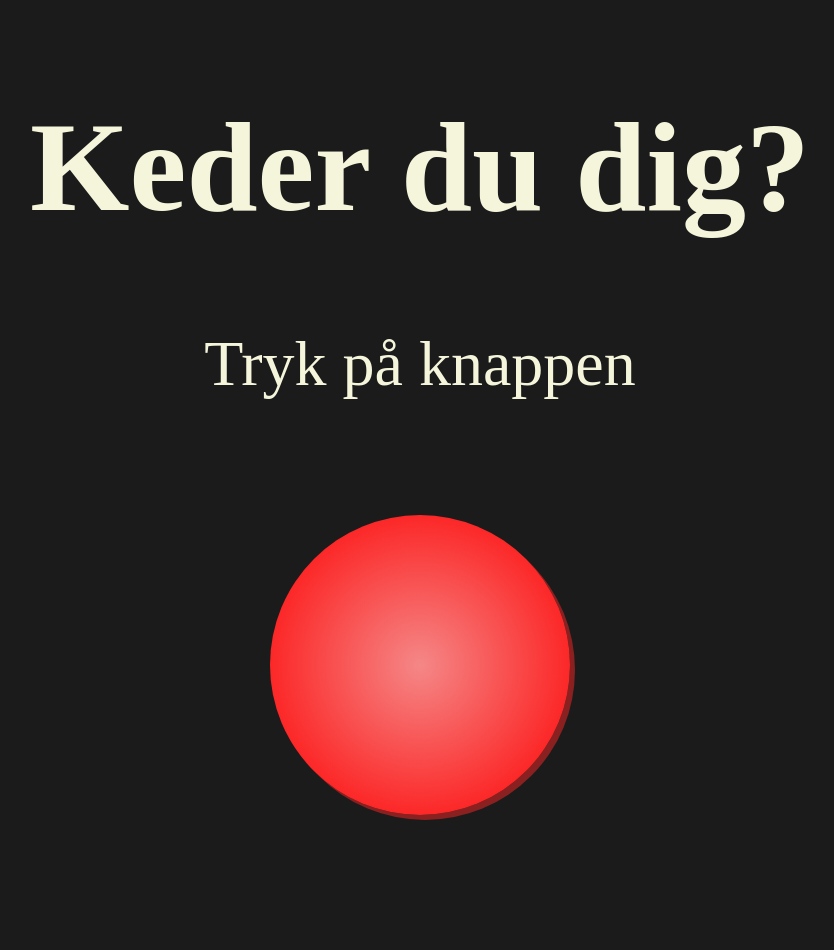
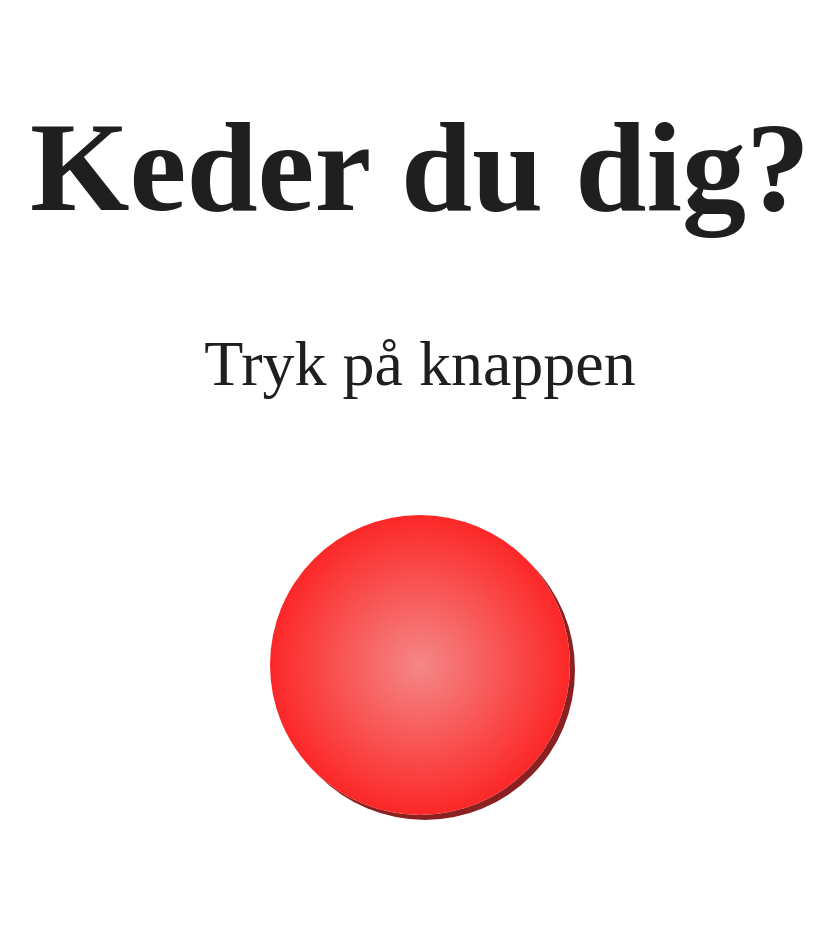
Before and after one commit to logstrup78/kedsomhedsgenerator, a plain HTML site: page index.html in a window 1280 px wide. Shown: the whole page, without its empty margins (220-1054 px from the left). Drawn offline with Linux system fonts and the light colour scheme.

Commit message:
Ændret udseende

```diff
--- a/style.css
+++ b/style.css
@@ -1,5 +1,5 @@
 *{
-    background-color: rgb(27, 27, 27);
+    background-color: rgb(255, 255, 255);
 }
 
 html body{
@@ -24,12 +24,12 @@ html body{
 
 h1{
     font-size: 8rem;
-    color: beige;
+    color: rgb(31, 31, 31);
 }
 
 p{
     font-size: 4rem;
-    color:beige;
+    color:rgb(31,31,31);
     margin-top: 0;
 }
 
@@ -65,6 +65,6 @@ button:active{
 }
 
 h2{
-    color: whitesmoke;
+    color: rgb(31, 31, 31);
     font-size: 5rem;
 }
```
